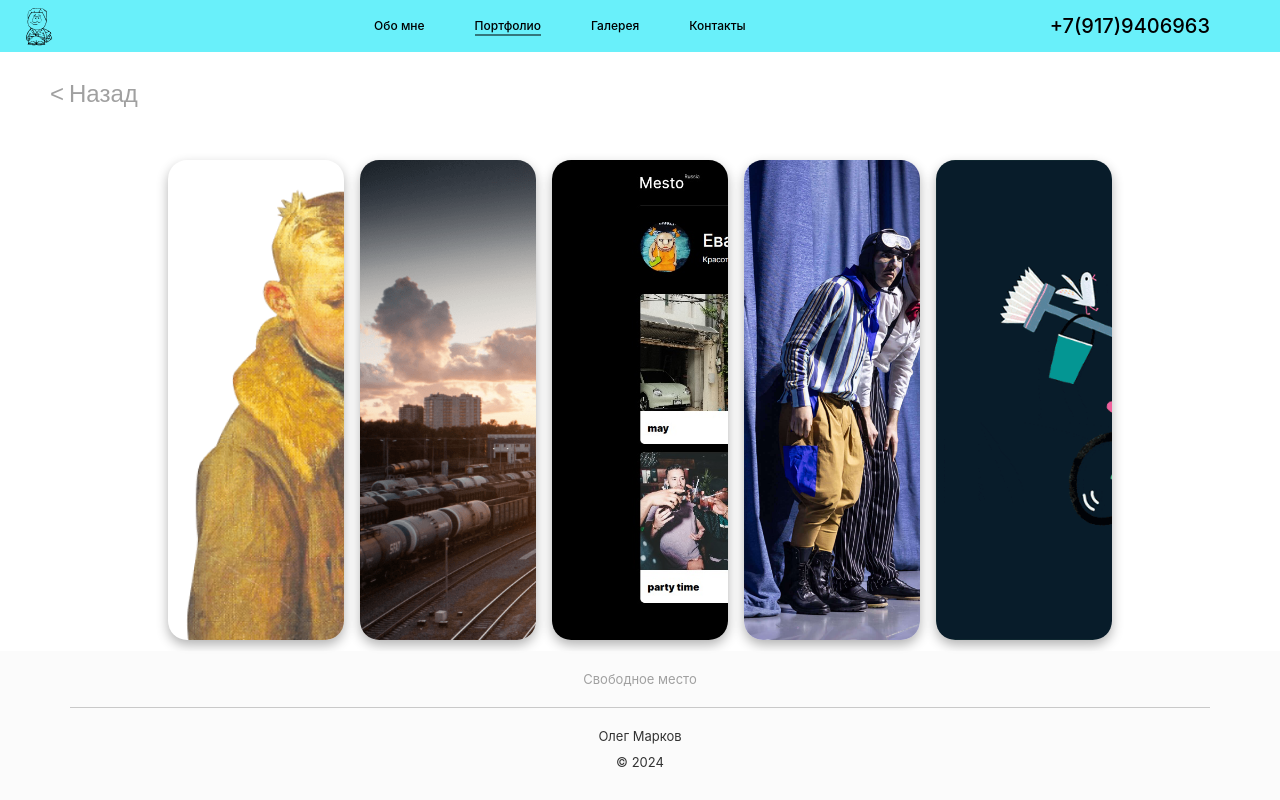
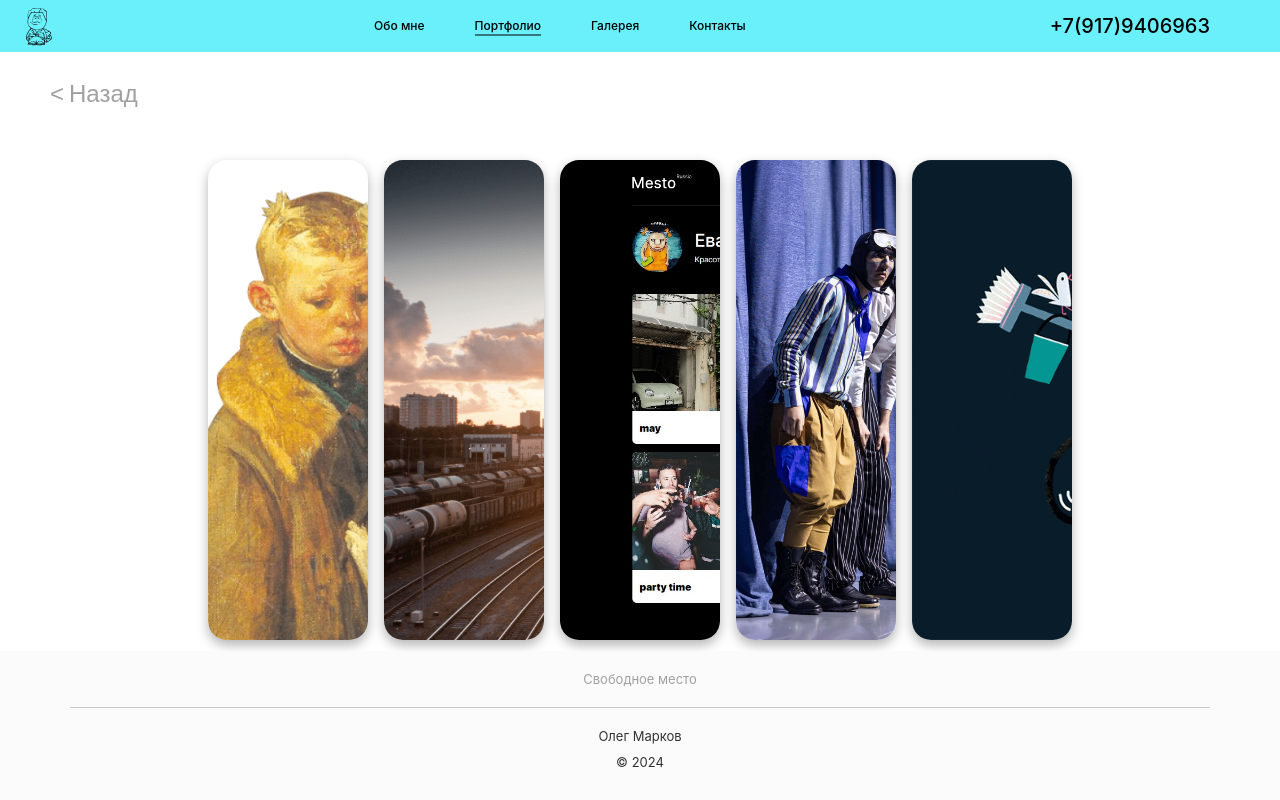
Before and after one commit to OlegMarkoF/mylink, a React (Create React App) app: page /portfolio in a window 1280 px wide. Built offline with nearby package versions, Linux system fonts and the light colour scheme.

Commit message:
скорректирована работа портфолио

```diff
--- a/src/components/Portfolio/Portfolio.css
+++ b/src/components/Portfolio/Portfolio.css
@@ -40,7 +40,7 @@
   margin: 0;
   padding: 5px;
   /* width: min-content; */
-  width: 11rem;
+  width: 10rem;
   height: 30rem;
   border-radius: 1.2rem;
   box-sizing: border-box;
@@ -58,6 +58,18 @@
   height: 30rem;
   object-fit: cover;
 
+}
+
+.portfolio__li:nth-child(1) img {
+  left: -3.5rem;
+}
+
+.portfolio__li:nth-child(2) img {
+  left: -3rem;
+}
+
+.portfolio__li:nth-child(3) img {
+  left: -1rem;
 }
 
 .portfolio__link {
@@ -99,7 +111,7 @@ width: 100%;
   transition: 0.1s ease-out 0.2s;
   font: 1.4em sans-serif;
   /* background-color: #000; */
-  z-index: 5;
+  z-index: 6;
 }
 
 .portfolio__btn_prev {
```
